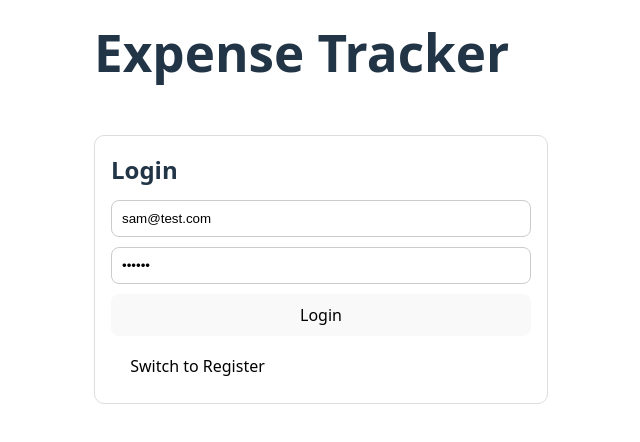
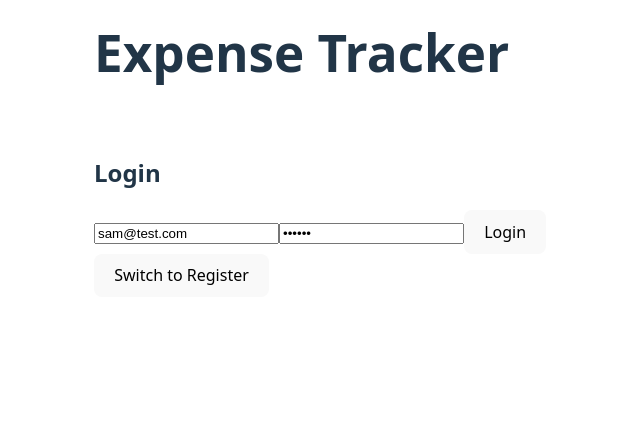
Before and after one commit to SamWijes/expense-tracker-frontend, a React (Vite) app: page / in a window 1280 px wide. Shown: the top 442 px of the page, without its empty margins (34-674 px from the left). Built offline with nearby package versions, Linux system fonts and the light colour scheme; no server answers.

Commit message:
inline css moved to external

```diff
--- /dev/null
+++ b/src/components/AuthForm.css
@@ -0,0 +1,42 @@
+ .card {
+    padding: 16;
+    border: 1px solid #ddd;
+    border-radius: 10;
+    max-width: 420;
+    width: 100%
+  }
+
+  h2 {
+  margin: 0;
+  margin-bottom: 12px;
+}
+
+form {
+  display: grid;
+  gap: 10px;
+}
+
+input {
+  padding: 10px;
+  border-radius: 8px;
+  border: 1px solid #ccc;
+}
+
+button {
+  padding: 10px;
+  border-radius: 8px;
+  border: none;
+  cursor: pointer;
+}
+
+.link {
+  margin-top: 10px;
+  background: transparent;
+  border: none;
+  cursor: pointer;
+}
+
+.error {
+  color: crimson;
+  font-size: 14px;
+}
--- a/src/components/AuthForm.jsx
+++ b/src/components/AuthForm.jsx
@@ -1,5 +1,6 @@
 import { useState } from "react";
 import { api, setToken } from "../api/client";
+import '.AuthForm.css'
 
 export default function AuthForm({ onAuth }) {
   const [mode, setMode] = useState("login"); // login | register
@@ -31,13 +32,13 @@ export default function AuthForm({ onAuth }) {
   }
 
   return (
-    <div style={styles.card}>
-      <h2 style={styles.h2}>{mode === "login" ? "Login" : "Register"}</h2>
+    <div className="card">
+      <h2>{mode === "login" ? "Login" : "Register"}</h2>
 
-      <form onSubmit={submit} style={styles.form}>
+      <form onSubmit={submit}>
         {mode === "register" && (
           <input
-            style={styles.input}
+            className="input"
             placeholder="Name"
             value={name}
             onChange={(e) => setName(e.target.value)}
@@ -45,49 +46,34 @@ export default function AuthForm({ onAuth }) {
         )}
 
         <input
-          style={styles.input}
+          className="input"
           placeholder="Email"
           value={email}
           onChange={(e) => setEmail(e.target.value)}
         />
 
         <input
-          style={styles.input}
+          className="input"
           placeholder="Password"
           type="password"
           value={password}
           onChange={(e) => setPassword(e.target.value)}
         />
 
-        {error && <div style={styles.error}>{error}</div>}
+        {error && <div className="error">{error}</div>}
 
-        <button style={styles.button} disabled={loading}>
+        <button className="button" disabled={loading}>
           {loading ? "Please wait..." : mode === "login" ? "Login" : "Register"}
         </button>
       </form>
 
       <button
-        style={styles.link}
+        className="link"
         onClick={() => setMode(mode === "login" ? "register" : "login")}
       >
         Switch to {mode === "login" ? "Register" : "Login"}
       </button>
     </div>
+
   );
 }
-
-const styles = {
-  card: {
-    padding: 16,
-    border: "1px solid #ddd",
-    borderRadius: 10,
-    maxWidth: 420,
-    width: "100%"
-  },
-  h2: { margin: 0, marginBottom: 12 },
-  form: { display: "grid", gap: 10 },
-  input: { padding: 10, borderRadius: 8, border: "1px solid #ccc" },
-  button: { padding: 10, borderRadius: 8, border: "none", cursor: "pointer" },
-  link: { marginTop: 10, background: "transparent", border: "none", cursor: "pointer" },
-  error: { color: "crimson", fontSize: 14 }
-};
--- /dev/null
+++ b/src/components/DateFilter.css
@@ -0,0 +1,47 @@
+.date-filter {
+  padding: 16px;
+  border: 1px solid #ddd;
+  border-radius: 10px;
+  background: #fff;
+}
+
+.date-filter__title {
+  margin-top: 0;
+  margin-bottom: 12px;
+}
+
+.date-filter__row {
+  display: flex;
+  gap: 10px;
+  flex-wrap: wrap;
+}
+
+.date-filter__label {
+  display: grid;
+  gap: 6px;
+  font-size: 14px;
+}
+
+.date-filter__input {
+  padding: 10px;
+  border-radius: 8px;
+  border: 1px solid #ccc;
+}
+
+.date-filter__actions {
+  display: flex;
+  gap: 10px;
+  margin-top: 12px;
+}
+
+.date-filter__button {
+  padding: 10px 14px;
+  border-radius: 8px;
+  border: none;
+  cursor: pointer;
+}
+
+.date-filter__button--clear {
+  border: 1px solid #ccc;
+  background: transparent;
+}
--- a/src/components/DateFilter.jsx
+++ b/src/components/DateFilter.jsx
@@ -1,22 +1,25 @@
+import "./DateFilter.css";
+
 export default function DateFilter({ start, end, onChange, onApply, onClear }) {
   return (
-    <div style={styles.card}>
-      <h3 style={{ marginTop: 0 }}>Filter by Date</h3>
-      <div style={styles.row}>
-        <label style={styles.label}>
+    <div className="date-filter">
+      <h3 className="date-filter__title">Filter by Date</h3>
+
+      <div className="date-filter__row">
+        <label className="date-filter__label">
           Start
           <input
-            style={styles.input}
+            className="date-filter__input"
             type="date"
             value={start}
             onChange={(e) => onChange?.({ start: e.target.value, end })}
           />
         </label>
 
-        <label style={styles.label}>
+        <label className="date-filter__label">
           End
           <input
-            style={styles.input}
+            className="date-filter__input"
             type="date"
             value={end}
             onChange={(e) => onChange?.({ start, end: e.target.value })}
@@ -24,24 +27,14 @@ export default function DateFilter({ start, end, onChange, onApply, onClear }) {
         </label>
       </div>
 
-      <div style={styles.row2}>
-        <button style={styles.button} onClick={onApply}>
+      <div className="date-filter__actions">
+        <button className="date-filter__button" onClick={onApply}>
           Apply
         </button>
-        <button style={styles.button2} onClick={onClear}>
+        <button className="date-filter__button date-filter__button--clear" onClick={onClear}>
           Clear
         </button>
       </div>
     </div>
   );
 }
-
-const styles = {
-  card: { padding: 16, border: "1px solid #ddd", borderRadius: 10 },
-  row: { display: "flex", gap: 10, flexWrap: "wrap" },
-  row2: { display: "flex", gap: 10, marginTop: 10 },
-  label: { display: "grid", gap: 6, fontSize: 14 },
-  input: { padding: 10, borderRadius: 8, border: "1px solid #ccc" },
-  button: { padding: 10, borderRadius: 8, border: "none", cursor: "pointer" },
-  button2: { padding: 10, borderRadius: 8, border: "1px solid #ccc", cursor: "pointer" }
-};
--- /dev/null
+++ b/src/components/ExpenseForm.css
@@ -0,0 +1,41 @@
+.expense-form {
+  display: flex;
+  flex-direction: column;
+  padding: 16px;
+  border: 1px solid #ddd;
+  border-radius: 10px;
+  background: #fff;
+}
+
+.expense-form__title {
+  margin-top: 0;
+  margin-bottom: 12px;
+}
+
+.expense-form__form {
+  display: grid;
+  gap: 10px;
+}
+
+.expense-form__input {
+  padding: 10px;
+  border-radius: 8px;
+  border: 1px solid #ccc;
+}
+
+.expense-form__button {
+  padding: 10px;
+  border-radius: 8px;
+  border: none;
+  cursor: pointer;
+}
+
+.expense-form__button:disabled {
+  opacity: 0.6;
+  cursor: not-allowed;
+}
+
+.expense-form__error {
+  color: crimson;
+  font-size: 14px;
+}
--- a/src/components/ExpenseForm.jsx
+++ b/src/components/ExpenseForm.jsx
@@ -1,5 +1,6 @@
 import { useState } from "react";
 import { api } from "../api/client";
+import "./ExpenseForm.css";
 
 export default function ExpenseForm({ onAdded }) {
   const [title, setTitle] = useState("");
@@ -40,44 +41,37 @@ export default function ExpenseForm({ onAdded }) {
   }
 
   return (
-    <div style={styles.card}>
-      <h3 style={{ marginTop: 0 }}>Add Expense</h3>
-      <form onSubmit={submit} style={styles.form}>
+    <div className="expense-form">
+      <h3 className="expense-form__title">Add Expense</h3>
+
+      <form onSubmit={submit} className="expense-form__form">
         <input
-          style={styles.input}
+          className="expense-form__input"
           placeholder="Title (e.g., Lunch)"
           value={title}
           onChange={(e) => setTitle(e.target.value)}
         />
 
         <input
-          style={styles.input}
+          className="expense-form__input"
           placeholder="Amount"
           value={amount}
           onChange={(e) => setAmount(e.target.value)}
         />
 
         <input
-          style={styles.input}
+          className="expense-form__input"
           type="date"
           value={expenseDate}
           onChange={(e) => setExpenseDate(e.target.value)}
         />
 
-        {error && <div style={styles.error}>{error}</div>}
+        {error && <div className="expense-form__error">{error}</div>}
 
-        <button style={styles.button} disabled={loading}>
+        <button className="expense-form__button" disabled={loading}>
           {loading ? "Adding..." : "Add"}
         </button>
       </form>
     </div>
   );
 }
-
-const styles = {
-  card: {display:"flex",flexDirection:"column", padding: 16, border: "1px solid #ddd", borderRadius: 10 },
-  form: { display: "grid", gap: 10 },
-  input: { padding: 10, borderRadius: 8, border: "1px solid #ccc" },
-  button: { padding: 10, borderRadius: 8, border: "none", cursor: "pointer" },
-  error: { color: "crimson", fontSize: 14 }
-};
--- /dev/null
+++ b/src/components/ExpenseList.css
@@ -0,0 +1,34 @@
+/* Empty state */
+.expense-list__empty {
+  padding: 16px;
+  color: #666;
+}
+
+/* Grid layout */
+.expense-list {
+  display: grid;
+  grid-template-columns: repeat(auto-fill, minmax(260px, 1fr));
+  gap: 14px;
+}
+
+/* Expense card */
+.expense-card {
+  padding: 14px;
+  border-radius: 10px;
+  border: 1px solid #ddd;
+  background: #fff;
+}
+
+/* Title */
+.expense-card__title {
+  font-weight: 600;
+  margin-bottom: 6px;
+}
+
+/* Meta info */
+.expense-card__meta {
+  display: flex;
+  justify-content: space-between;
+  color: #555;
+  font-size: 14px;
+}
--- a/src/components/ExpenseList.jsx
+++ b/src/components/ExpenseList.jsx
@@ -1,14 +1,17 @@
+import "./ExpenseList.css";
+
 export default function ExpenseList({ expenses }) {
   if (!expenses?.length) {
     return <div style={styles.empty}>No expenses found.</div>;
   }
 
   return (
-    <div style={styles.grid}>
+     <div className="expense-list">
       {expenses.map((e) => (
-        <div key={e.id} style={styles.card}>
-          <div style={styles.title}>{e.title}</div>
-          <div style={styles.meta}>
+        <div key={e.id} className="expense-card">
+          <div className="expense-card__title">{e.title}</div>
+
+          <div className="expense-card__meta">
             <span>Rs. {Number(e.amount).toFixed(2)}</span>
             <span>{String(e.expense_date).slice(0, 10)}</span>
           </div>
```
